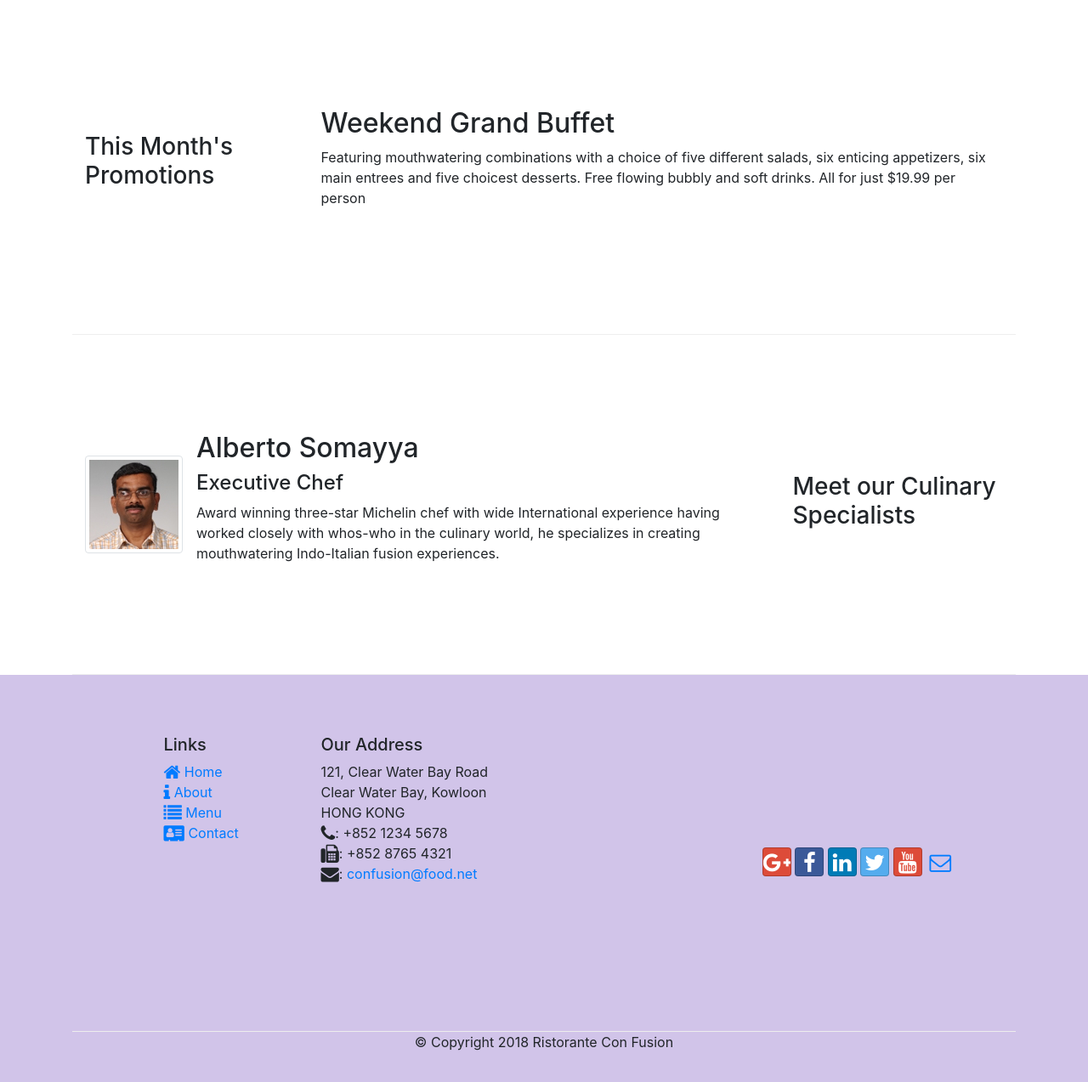
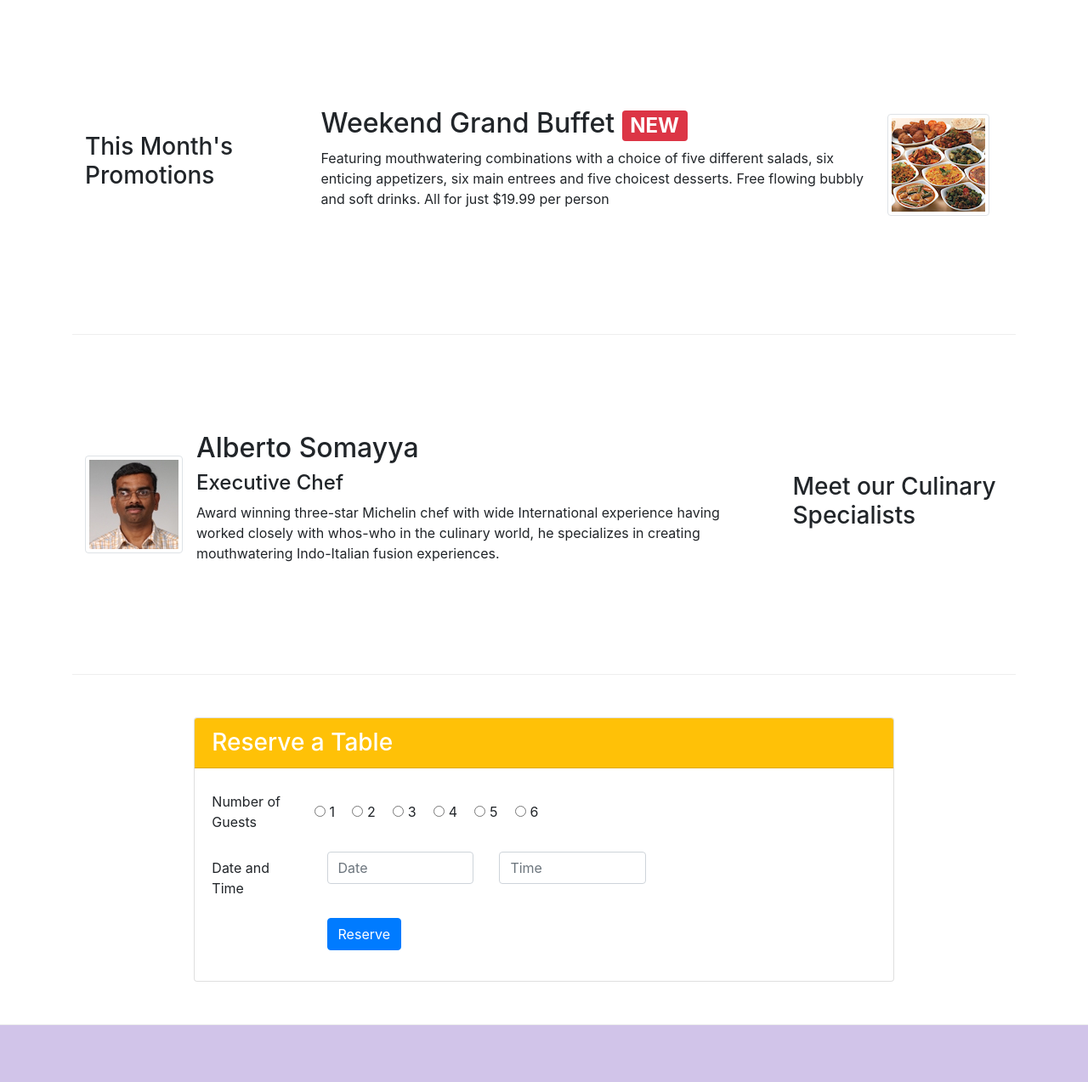
Before and after one commit to SachinKSunny/Bootstrap4, a website: page index.html in a window 1280 px wide. Shown: the part 740-2013 px from the top of the page at 85% size. Drawn offline with nearby package versions, Linux system fonts and the light colour scheme.

Commit message:
reserve table done

```diff
--- a/index.html
+++ b/index.html
@@ -41,8 +41,12 @@
                     <p>We take inspiration from the World's best cuisines,
                         and create a unique fusion experience. Our lipsmacking creations will tickle your culinary senses!</p>
                 </div>
-                <div class="col-12 col-sm align-self-center">
+                <div class="col-12 col-sm-3 align-self-center">
                     <img src="img/logo.png" class="img-fluid">
+                </div>
+                <div class="col-sm-3 align-self-center">
+                    <a href="#reserveform" class="btn btn-warning btn-sm btn-block" role="button">Reserve Table</a>
+
                 </div>
             </div>
         </div>
@@ -58,7 +62,7 @@
                     <img class="d-flex mr-3 img-thumbnail align-self-center"
                             src="img/uthappizza.png" alt="Uthappizza">
                     <div class="media-body">
-                        <h2 class="mt-0">Uthappizza<span class="badge badge-danger">HOT</span>
+                        <h2 class="mt-0">Uthappizza <span class="badge badge-danger">HOT</span>
                             <span class="badge badge-pill badge-secondary">$4.99</span></h2>
                         <p class="d-none d-sm-block">A unique combination of Indian Uthappam (pancake) and
                             Italian pizza, topped with Cerignola olives, ripe vine
@@ -75,10 +79,16 @@
                 <h3>This Month's Promotions</h3>
             </div>
             <div class="col col-sm col-md">
-                <h2>Weekend Grand Buffet</h2>
-                <p class="d-none d-sm-block">Featuring mouthwatering combinations with a choice of five different salads,
-                    six enticing appetizers, six main entrees and five choicest desserts. Free flowing bubbly and soft drinks.
-                    All for just $19.99 per person </p>
+                <div class="media">
+                    <div class="media-body">
+                        <h2 class="mt-0">Weekend Grand Buffet <span class="badge badge-danger">NEW</span></h2>
+                        <p class="d-none d-sm-block">Featuring mouthwatering combinations with a choice of five different salads,
+                            six enticing appetizers, six main entrees and five choicest desserts. Free flowing bubbly and soft drinks.
+                            All for just $19.99 per person </p>
+                    </div>
+                    <img class="d-flex mr-3 img-thumbnail align-self-center"
+                            src="img/buffet.png" alt="Buffet">
+                </div>
             </div>
         </div>
 
@@ -99,6 +109,59 @@
                             creating mouthwatering Indo-Italian fusion experiences.
                             </p>
                     </div>
+                </div>
+            </div>
+        </div>
+    </div>
+
+    <div class="row row-content justify-content-center" id="reserveform">
+        <div class="col-12 col-sm-8">
+            <div class="card">
+                <h3 class="card-header bg-warning text-white">Reserve a Table</h3>
+                <div class="card-body">
+                    <form>
+                        <div class="form-group row">
+                            <label for="NumberofGuests" class="col-12 col-sm-2 col-form-label justify-content-center">Number of Guests</label>
+                            <div class="form-check form-check-inline col-12 col-sm-6">
+
+                                <input class="form-check-input" type="radio" name="inlineRadioOptions" style="padding-right:10px;">
+                                <label class="form-check-label" style="padding-right:20px;" for="inlineRadio1">1</label>
+
+                                <input class="form-check-input" type="radio" name="inlineRadioOptions" style="padding-right:10px;">
+                                <label class="form-check-label" style="padding-right:20px;" for="inlineRadio2">2</label>
+
+                                <input class="form-check-input" type="radio" name="inlineRadioOptions" style="padding-right:10px;">
+                                <label class="form-check-label" style="padding-right:20px;" for="inlineRadio3">3</label>
+
+                                <input class="form-check-input" type="radio" name="inlineRadioOptions" style="padding-right:10px;">
+                                <label class="form-check-label" style="padding-right:20px;" for="inlineRadio4">4</label>
+
+                                <input class="form-check-input" type="radio" name="inlineRadioOptions" style="padding-right:10px;">
+                                <label class="form-check-label" style="padding-right:20px;" for="inlineRadio5">5</label>
+
+                                <input class="form-check-input" type="radio" name="inlineRadioOptions" style="padding-right:10px;">
+                                <label class="form-check-label" style="padding-right:20px;" for="inlineRadio6">6</label>
+
+                            </div>
+                        </div>
+
+                        <div class="form-group row">
+                            <label for="DateandTime" class="col-12 col-sm-2 col-form-label">Date and Time</label>
+                            <div class="col-12 col-sm-3">
+                                <input type="text" class="form-control" id="date" name="date" placeholder="Date">
+                            </div>
+                            <div class="col-12 col-sm-3">
+                                <input type="text" class="form-control" id="time" name="time" placeholder="Time">
+                            </div>
+                        </div>
+
+                        <div class="form-group row">
+                            <div class="offset-sm-2 col-sm-10">
+                                <button type="Reserve" class="btn btn-primary">Reserve</button>
+                            </div>
+                        </div>
+
+                    </form>
                 </div>
             </div>
         </div>
```
Also changed, not shown: Assignment 2 Extra Small Screen.png (added), Assignment2 Large Screen.png (added).
